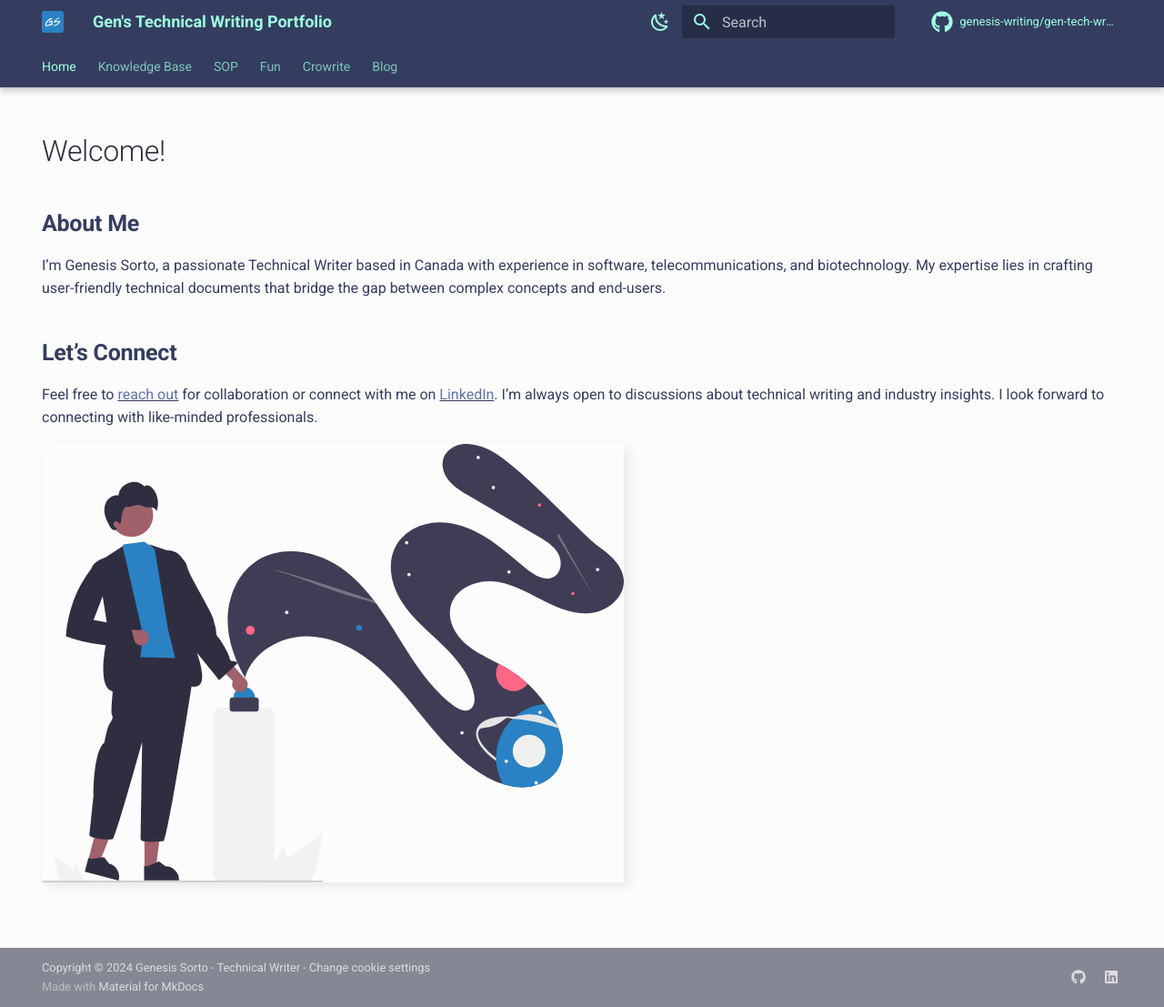
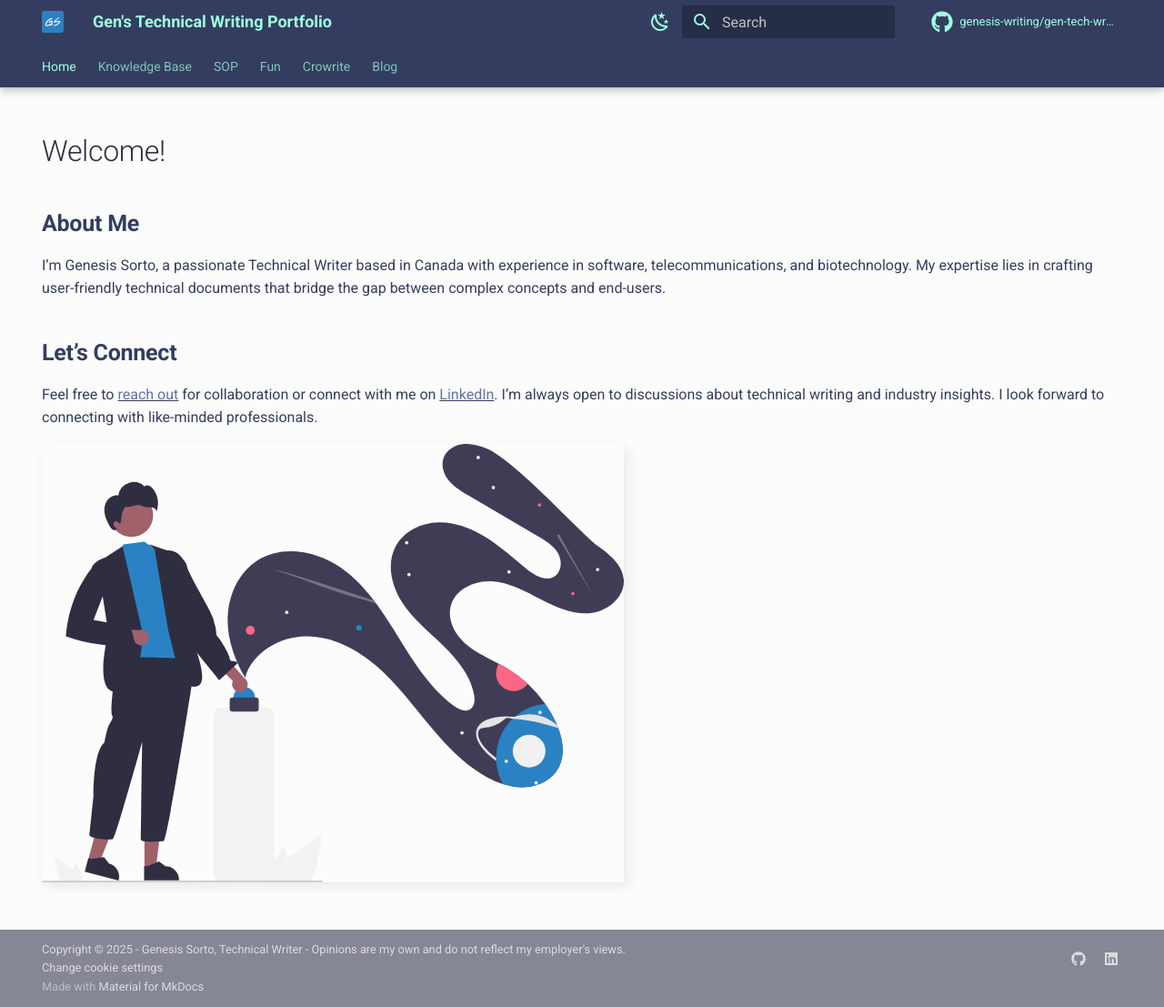
Before and after one commit to genesis-writing/gen-tech-writing-portfolio-and-blog-v2, an MkDocs documentation site: the page built from docs/index.md, in a window 1280 px wide and 1107 px high. Shown: the whole window at 91% size. Built offline with MkDocs 1.6.1 and Material for MkDocs 9.7.7, drawn with Linux system fonts in a browser that asks for light colours; comment, search, counter and statistics services are not loaded.

Commit message:
Update footer

```diff
--- a/mkdocs.yml
+++ b/mkdocs.yml
@@ -152,9 +152,12 @@ extra:
       - accept
 
 # For Footer, include option for visitors to update cookie consent form
-copyright: >
-  Copyright &copy; 2024 Genesis Sorto - Technical Writer -
-  <a href="#__consent">Change cookie settings</a>
+copyright: |
+  Copyright &copy; 2025 - Genesis Sorto, Technical Writer -
+
+  Opinions are my own and do not reflect my employer's views.
+
+  <br><a href="#__consent">Change cookie settings</a>
 
 # Customize theme even further
 extra_css:
```
